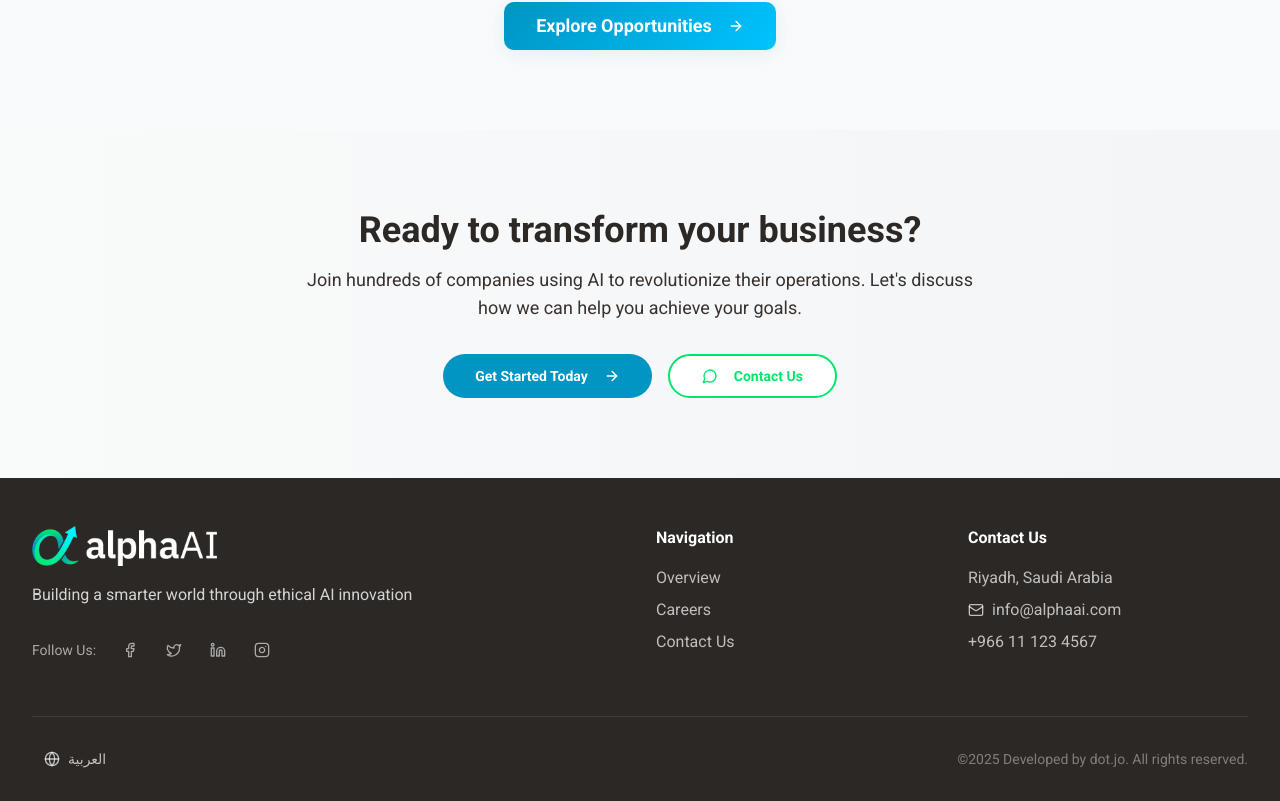
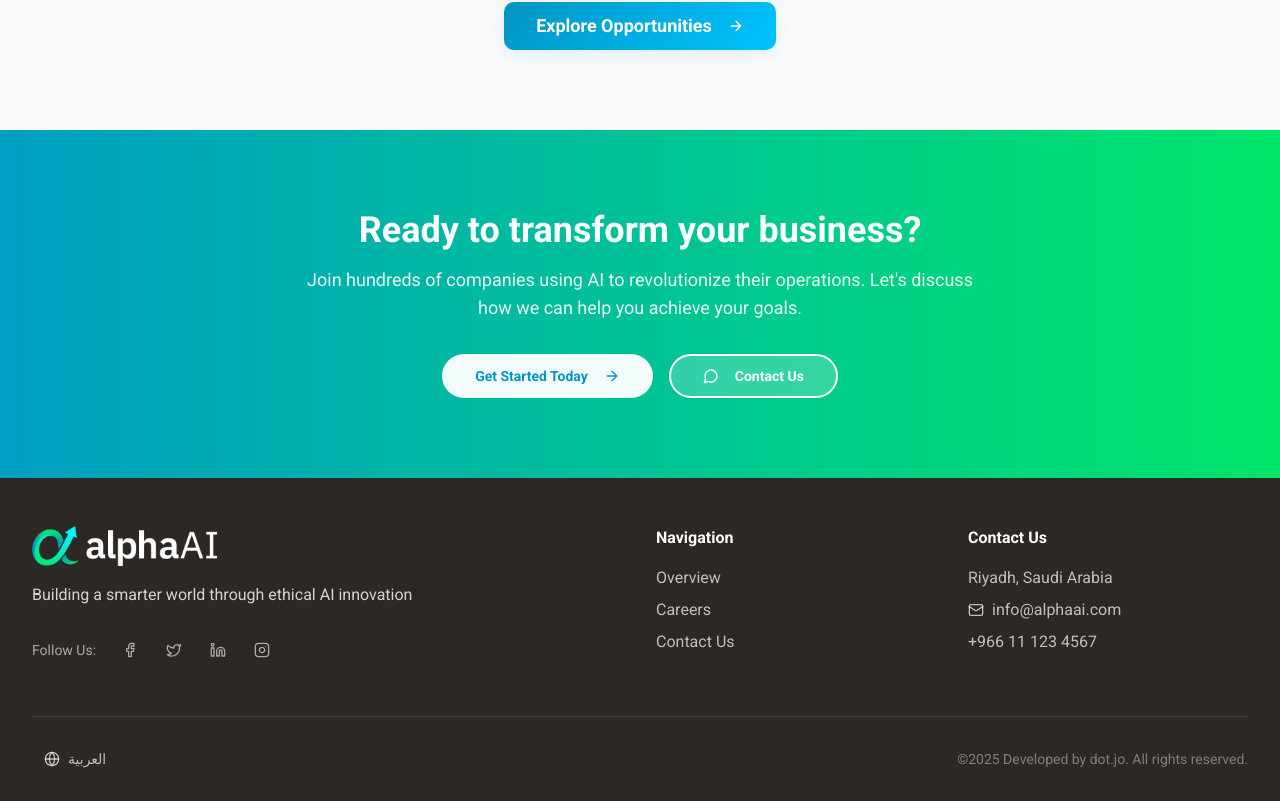
Before and after one commit to mbzour999/Alpha-test-, a React (Vite) app: page / in a window 1280 px wide. Shown: the part 3016-3817 px from the top of the page. Built offline with nearby package versions, Linux system fonts and the light colour scheme; a web font is replaced by a local one.

Commit message:
Add gradient background to SmallCTASection

```diff
--- a/src/components/SmallCTASection.tsx
+++ b/src/components/SmallCTASection.tsx
@@ -7,13 +7,13 @@ const SmallCTASection = () => {
   const { t } = useTranslation();
 
   return (
-    <section className="py-20 bg-gradient-to-r from-alpha-neutral-50 to-alpha-neutral-100">
+    <section className="py-20 bg-gradient-to-r from-[#009ec2] to-[#00e66a]">
       <div className="alpha-container">
-        <div className="max-w-4xl mx-auto text-center">
-          <h2 className="text-3xl md:text-4xl font-bold text-alpha-secondary mb-4">
+        <div className="max-w-4xl mx-auto text-center text-white">
+          <h2 className="text-3xl md:text-4xl font-bold text-white mb-4">
             {t('smallCta.title')}
           </h2>
-          <p className="text-lg text-alpha-neutral-800 mb-8 max-w-2xl mx-auto">
+          <p className="text-lg text-white/90 mb-8 max-w-2xl mx-auto">
             {t('smallCta.subtitle')}
           </p>
 
@@ -21,7 +21,7 @@ const SmallCTASection = () => {
             <Button
               asChild
               size="lg"
-              className="bg-alpha-primary hover:bg-alpha-primary/90 text-white rounded-full px-8 py-4 font-semibold transition-all duration-300 group"
+              className="bg-white/95 backdrop-blur-md text-alpha-primary hover:bg-white border border-white/50 rounded-full px-8 py-4 font-semibold transition-all duration-300 group"
             >
               <Link to="/contact">
               {t('smallCta.getStarted')}
@@ -32,7 +32,7 @@ const SmallCTASection = () => {
             <Button
               variant="outline"
               size="lg"
-              className="border-2 border-[#00e66a] text-[#00e66a] hover:bg-[#00e66a] hover:text-white rounded-full px-8 py-4 font-semibold transition-all duration-300 group"
+              className="border-2 border-white text-white bg-white/20 hover:bg-white/30 backdrop-blur-md rounded-full px-8 py-4 font-semibold transition-all duration-300 group"
               asChild
             >
               <Link to="/contact">
```
